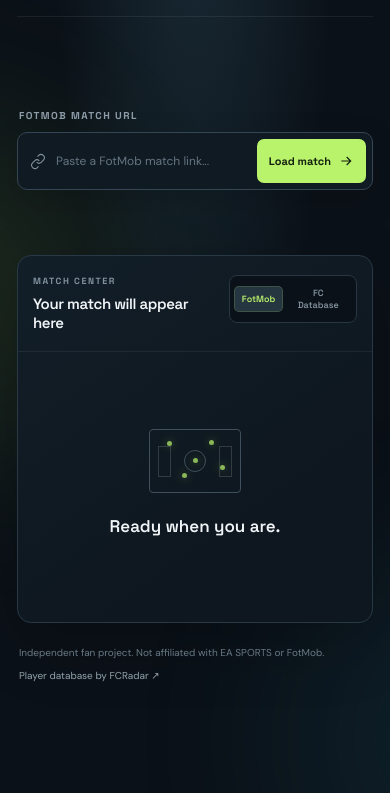
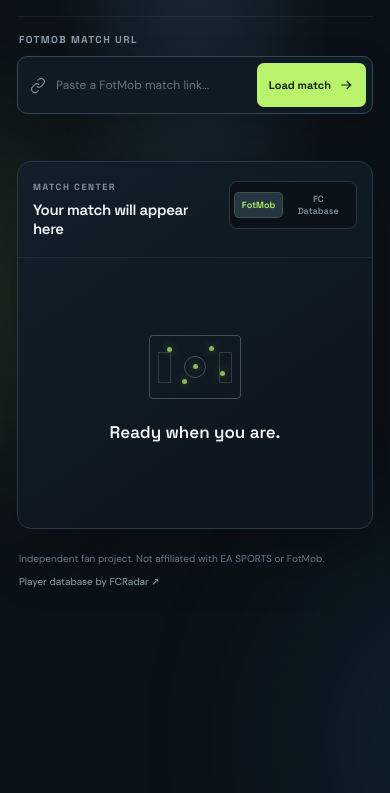
Before and after one commit to ToadDeath/FC-Match-Companion, a plain HTML site: page index.html in a window 390 px wide. Shown: the part 51-844 px from the top of the page. Drawn offline with Linux system fonts and the light colour scheme; a script that the page names is missing.

Commit message:
Compact match loader and reclaim vertical space

```diff
--- a/styles.css
+++ b/styles.css
@@ -160,3 +160,11 @@
 .pitch-player-rating.rating-low,.roster-rating.rating-low,.team-average-rating.rating-low{
   background:#ff9d42;color:#2b1807;border-color:transparent;
 }
+
+
+/* Compact match loader: give the lineup and match data the vertical space */
+.hero{max-width:900px;padding:22px 0 26px}
+.url-form{margin-top:0}
+@media(max-width:650px){
+  .hero{padding:16px 0 19px}
+}
```
